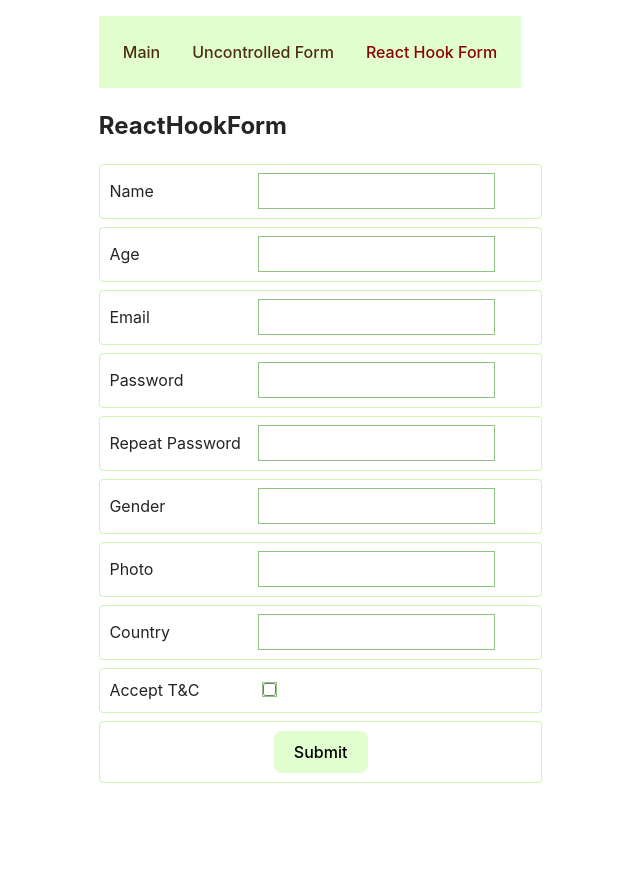
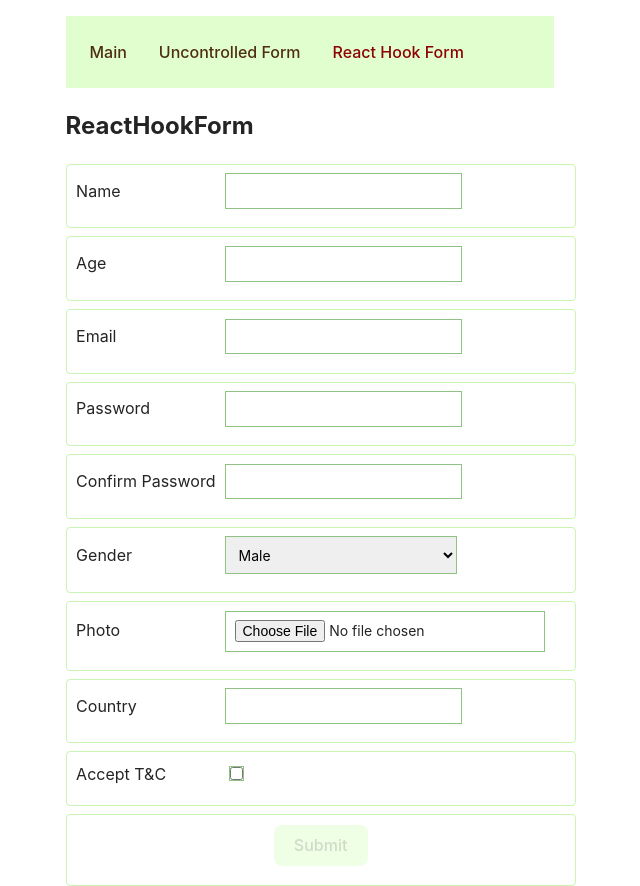
Before and after one commit to zweroboy1/react-forms, a React (Vite) app: page /hook-form in a window 1280 px wide. Shown: the whole page, without its empty margins (330-970 px from the left). Before the commit the page ends 800 px from the top, so only its background shows below. Built offline with nearby package versions, Linux system fonts and the light colour scheme.

Commit message:
feat: add form validation

```diff
--- a/package.json
+++ b/package.json
@@ -23,6 +23,7 @@
     "yup": "^1.3.2"
   },
   "devDependencies": {
+    "@hookform/resolvers": "^3.3.0",
     "@types/react": "^18.2.38",
     "@types/react-dom": "^18.2.17",
     "@types/react-router-dom": "^5.3.3",
--- a/src/index.scss
+++ b/src/index.scss
@@ -65,15 +65,20 @@ button {
   }
 }
 
-input {
+input,
+select {
   font-family: inherit;
   font-size: 14px;
   padding: 0.6em;
   border: 0;
+
   outline: 1px solid #8fc384;
   &:focus {
     outline-color: #3cf524;
   }
+}
+select {
+  width: 230px;
 }
 
 .form {
@@ -82,7 +87,7 @@ input {
   gap: 0.5em;
 
   &__row {
-    padding: 0.6em;
+    padding: 0.6em 0.6em 1.2em;
     border: 0.5px solid #cbf5b3;
     border-radius: 4px;
     width: 100%;
@@ -95,6 +100,21 @@ input {
     width: 150px;
     cursor: pointer;
   }
+  &__error-container {
+    position: relative;
+  }
+  &__error {
+    position: absolute;
+    top: 28px;
+    left: 0;
+    font-size: 10px;
+    color: red;
+    white-space: nowrap;
+
+    &_checkbox {
+      top: 20px;
+    }
+  }
   &__button {
     display: flex;
     justify-content: center;
--- a/src/pages/ReactHookForm/ReactHookForm.tsx
+++ b/src/pages/ReactHookForm/ReactHookForm.tsx
@@ -1,66 +1,135 @@
 import React from 'react';
+import { useForm } from 'react-hook-form';
+import { yupResolver } from '@hookform/resolvers/yup';
+import { FormData } from '../../types';
+import { schema } from '../../utils/validationSchema';
 
 const ReactHookForm: React.FC = () => {
+  const {
+    register,
+    handleSubmit,
+    formState: { errors, isValid },
+  } = useForm<FormData>({
+    mode: 'onChange',
+    resolver: yupResolver(schema),
+  });
+
+  const onSubmit = (data: FormData) => {
+    console.log(data);
+  };
+
   return (
     <>
       <h2>ReactHookForm</h2>
-      <form className="form">
+      <form className="form" onSubmit={handleSubmit(onSubmit)}>
         <div className="form__row">
           <label className="form__label" htmlFor="name">
             Name
           </label>
-          <input name="name" id="name" />
+          <span className="form__error-container">
+            <input id="name" {...register('name')} />
+            {errors.name && (
+              <span className="form__error">{errors.name.message}</span>
+            )}
+          </span>
         </div>
         <div className="form__row">
           <label className="form__label" htmlFor="age">
             Age
           </label>
-          <input name="age" id="age" />
+          <span className="form__error-container">
+            <input id="age" {...register('age')} />
+            {errors.age && (
+              <span className="form__error">{errors.age.message}</span>
+            )}
+          </span>
         </div>
         <div className="form__row">
           <label className="form__label" htmlFor="email">
             Email
           </label>
-          <input name="email" id="email" />
+          <span className="form__error-container">
+            <input id="email" {...register('email')} />
+            {errors.email && (
+              <span className="form__error">{errors.email.message}</span>
+            )}
+          </span>
         </div>
         <div className="form__row">
           <label className="form__label" htmlFor="password1">
             Password
           </label>
-          <input name="password1" id="password1" />
+          <span className="form__error-container">
+            <input id="password1" {...register('password1')} />
+            {errors.password1 && (
+              <span className="form__error">{errors.password1.message}</span>
+            )}
+          </span>
         </div>
         <div className="form__row">
           <label className="form__label" htmlFor="password2">
-            Repeat Password
+            Confirm Password
           </label>
-          <input name="password2" id="password2" />
+          <span className="form__error-container">
+            <input id="password2" {...register('password2')} />
+            {errors.password2 && (
+              <span className="form__error">{errors.password2.message}</span>
+            )}
+          </span>
         </div>
         <div className="form__row">
           <label className="form__label" htmlFor="gender">
             Gender
           </label>
-          <input name="gender" id="gender" />
+          <span className="form__error-container">
+            <select {...register('gender')}>
+              <option value="male">Male</option>
+              <option value="female">Female</option>
+              <option value="unknown">Unknown</option>
+            </select>
+            {errors.gender && (
+              <span className="form__error">{errors.gender.message}</span>
+            )}
+          </span>
         </div>
+
         <div className="form__row">
           <label className="form__label" htmlFor="image">
             Photo
           </label>
-          <input name="image" id="image" />
+          <span className="form__error-container">
+            <input type="file" id="image" {...register('image')} />
+            {errors.image && (
+              <span className="form__error">{errors.image.message}</span>
+            )}
+          </span>
         </div>
         <div className="form__row">
           <label className="form__label" htmlFor="country">
             Country
           </label>
-          <input name="country" id="country" />
+          <span className="form__error-container">
+            <input id="country" {...register('country')} />
+            {errors.country && (
+              <span className="form__error">{errors.country.message}</span>
+            )}
+          </span>
         </div>
         <div className="form__row">
           <label className="form__label" htmlFor="tos">
             Accept T&C
           </label>
-          <input type="checkbox" id="tos" />
+          <span className="form__error-container form__error-container">
+            <input type="checkbox" id="tos" {...register('accept')} />
+            {errors.accept && (
+              <span className="form__error form__error_checkbox">
+                {errors.accept.message}
+              </span>
+            )}
+          </span>
         </div>
         <div className="form__row form__button">
-          <button type="submit" disabled={false}>
+          <button type="submit" disabled={!isValid}>
             Submit
           </button>
         </div>
--- /dev/null
+++ b/src/types/index.ts
@@ -0,0 +1,11 @@
+export interface FormData {
+  name: string;
+  age: number;
+  email: string;
+  password1: string;
+  password2: string;
+  gender: string;
+  image: FileList;
+  country: string;
+  accept: boolean;
+}
--- /dev/null
+++ b/src/utils/validationSchema.ts
@@ -0,0 +1,65 @@
+import * as yup from 'yup';
+
+const emailRegex = /^[a-zA-Z0-9_\.\-]+@[a-zA-Z0-9\-]+\.[a-zA-Z0-9\.\-]+$/;
+
+export const schema = yup.object().shape({
+  name: yup
+    .string()
+    .required('Name is required')
+    .matches(/^[A-ZА-ЯЇЁ].*$/, 'First letter should be uppercased')
+
+    .matches(/^[A-ZА-ЯЇЁА-Яa-zа-яъїыё\-\. ]*$/, 'Only letters are allowed'),
+
+  age: yup
+    .number()
+    .required('Age is required')
+    .typeError('Age should be a number')
+    .positive('Age should be a positive number')
+    .integer('Age should be an integer')
+    .test(
+      'old-age',
+      'You are too old for our site',
+      (value) => Number(value) < 200
+    ),
+
+  email: yup
+    .string()
+    .required('Email is required')
+    .email('Invalid email')
+    .matches(emailRegex, 'Invalid email'),
+
+  password1: yup
+    .string()
+    .required('Password is required')
+    .matches(/[0-9]/, 'Should contain at least one number')
+    .matches(/[A-ZА-ЯЇЁ]/, 'Should contain at least one uppercase character')
+    .matches(/[a-zа-яъїыё]/, 'Should contain at least one lowercase character')
+    .matches(/\W/, 'Should contain at least one special character'),
+
+  password2: yup
+    .string()
+    .oneOf([yup.ref('password1')], 'Passwords should be the same'),
+
+  gender: yup
+    .string()
+    .required('Gender is required')
+    .test('gender-check', 'We should know your gender', (value) =>
+      ['male', 'female'].includes(value)
+    ),
+
+  image: yup
+    .mixed<FileList>()
+    .required('Image is required')
+    .test('extension', 'Only PNG or JPEG format', (file) => {
+      return (
+        !!file?.length && ['image/png', 'image/jpeg'].includes(file[0].type)
+      );
+    })
+    .test('fileSize', 'The image size should be up to 1 MB', (file) => {
+      return !!file?.length && file[0].size <= 1048576;
+    }),
+
+  country: yup.string().required('Country is required'), // to do
+
+  accept: yup.boolean().oneOf([true], 'You should accept T&C'),
+});
```
Also changed, not shown: 1 other file (tests, documents, lock files or other folders).
